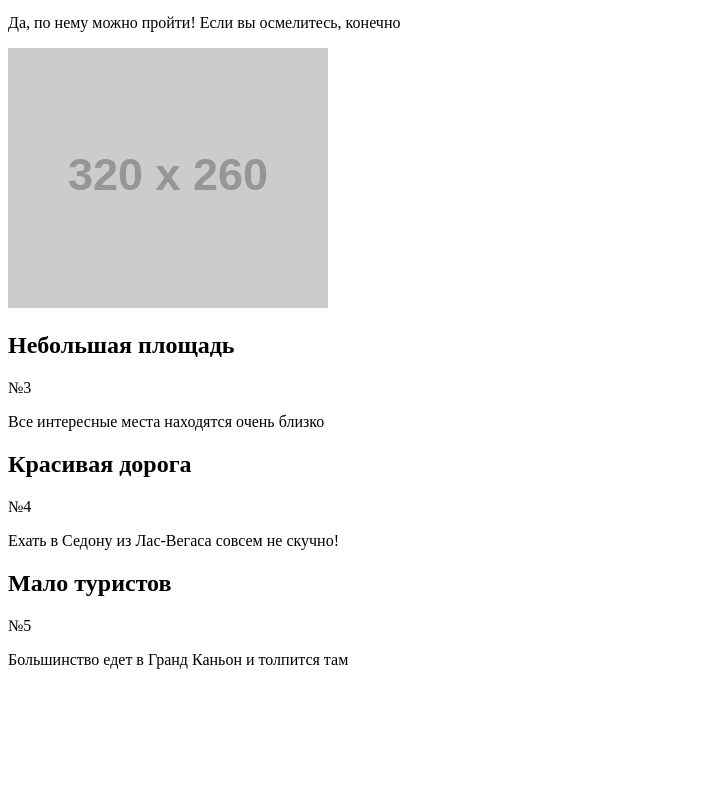
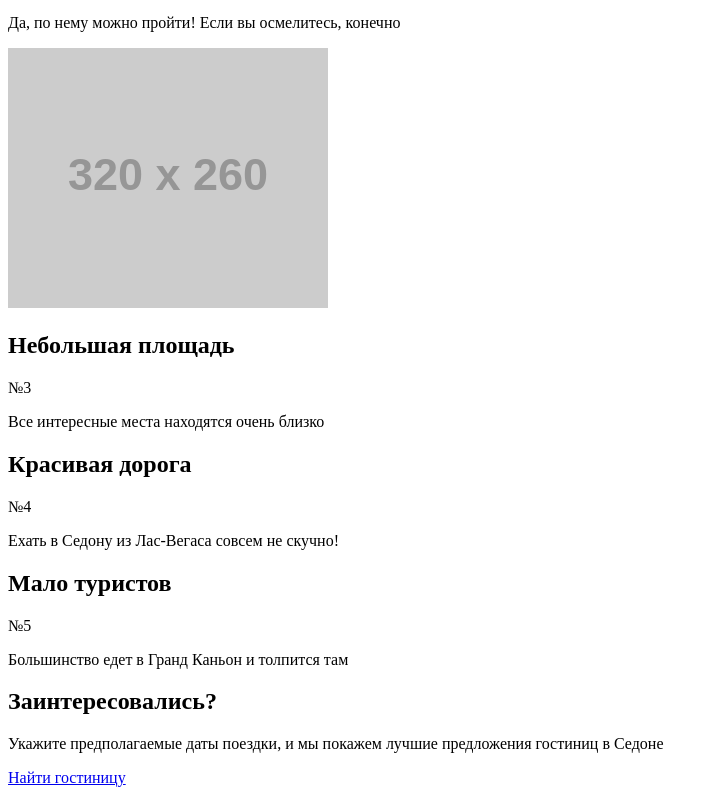
Before and after one commit to Pycu4/202134-sedona, a website: page index.html in a window 1280 px wide. Shown: the part 1253-2048 px from the top of the page, without its empty margins (0-718 px from the left). Before the commit the page ends 1938 px from the top, so only its background shows below. Drawn offline with Linux system fonts and the light colour scheme; placeholder pictures from the web are drawn by us.

Commit message:
Разметил section .promo (вторую) на странице index.html

```diff
--- a/index.html
+++ b/index.html
@@ -93,7 +93,9 @@
         </div>
       </section>
       <section class="promo">
-
+        <h2 class="promo__title">Заинтересовались?</h2>
+        <p class="promo__text">Укажите предполагаемые даты поездки, и мы покажем лучшие предложения гостиниц в Седоне</p>
+        <a class="button button__placement_promo" href="#" title="Перейти на страницу поиска гостиницы">Найти гостиницу</a>
       </section>
       <section class="map">
 
```
